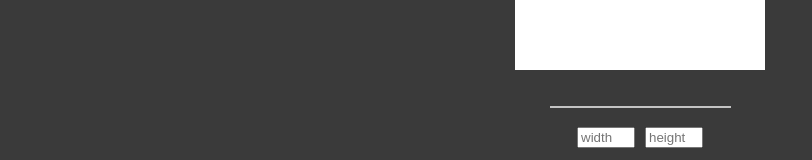
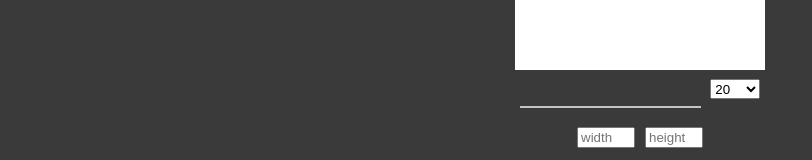
Before and after one commit to Bam-j/Thumbnail-Maker, a React (Create React App) app: page / in a window 1280 px wide. Shown: the part 187-347 px from the top of the page, without its empty margins (0-812 px from the left). Built offline with nearby package versions, Linux system fonts and the light colour scheme.

Commit message:
텍스트 입력 폼에 폰트 크기 입력 폼 추가

```diff
--- a/src/components/contents/SizeForm.jsx
+++ b/src/components/contents/SizeForm.jsx
@@ -15,10 +15,10 @@ export const SizeForm = () => {
 
 const SizeFormWrapper = styled.div`
   display: flex;
+  justify-content: center;
   margin: auto;
   padding-top: 1.125rem;
   color: #ffffff;
-	justify-content: center;
 
   & .size-input:first-child {
     margin-right: 10px;
--- a/src/components/contents/TextInput.jsx
+++ b/src/components/contents/TextInput.jsx
@@ -1,14 +1,29 @@
 import styled from "styled-components";
 
 export const TextInput = () => {
+	const fontSizeList = [20, 30, 40, 50, 60, 70, 80];
+
 	return (
-		<div>
-			<InputField/>
-		</div>
+		<InputWrapper>
+			<Input/>
+			<SelectFontSize>
+				{
+					fontSizeList.map(size =>(
+						<option key={size} value={size}>{size}</option>
+					))
+				}
+			</SelectFontSize>
+		</InputWrapper>
 	);
 };
 
-const InputField = styled.input`
+const InputWrapper = styled.div`
+	display: flex;
+	justify-content: center;
+	margin: auto;
+`;
+
+const Input = styled.input`
 	display: flex;
 	background: none;
 	border-style: none none solid none;
@@ -21,3 +36,9 @@ const InputField = styled.input`
 		outline: none;
 	}
 `;
+
+const SelectFontSize = styled.select`
+	width: 50px;
+	height: 20px;
+	margin: auto;
+`;
```
